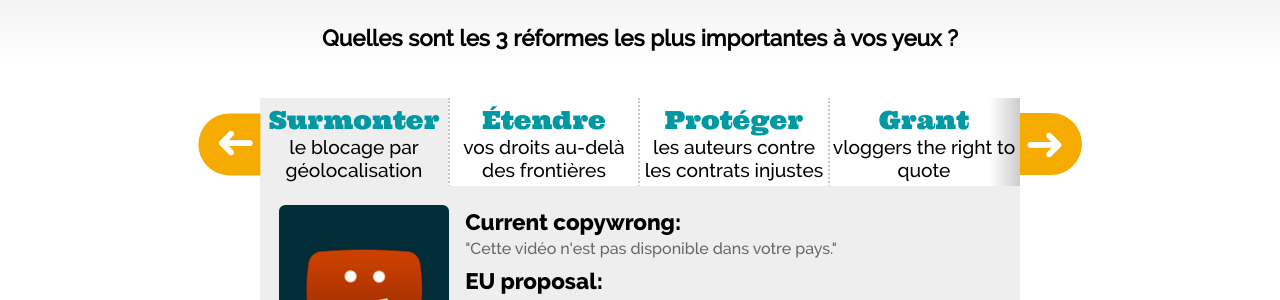
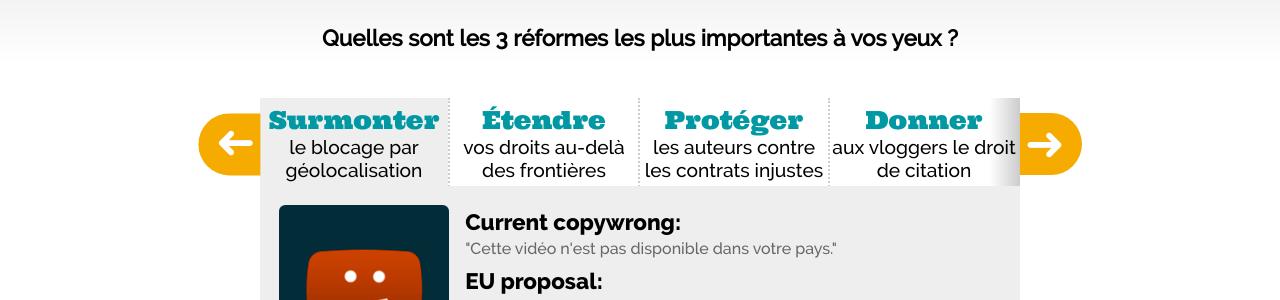
Before and after one commit to Copywrongs-Gang/Copywrongs2, a Jekyll site: the page built from fr/index.html, in a window 1280 px wide and 900 px high, scrolled down 770 px. Shown: the part 156-456 px from the top of the window. Built offline with Jekyll 4.4.1, drawn with Linux system fonts in a browser that asks for light colours; some of the changed lines change nothing that is shown.

Commit message:
Translation WIP: Right to quote

```diff
--- a/_data/french.yml
+++ b/_data/french.yml
@@ -29,13 +29,13 @@
     please: "Je vous demande de prendre position pour <strong>protéger les artistes contre leur exploitation</strong> et contre l'utilisation de contrats abusifs."
     do: Votez pour l'amendement de compromis sur le point <a class="am" href="https://juliareda.eu/copyright-evaluation-report-explained/#authors" target="_blank">#3</a> du rapport de la députée Julia Reda et soutenez les ajouts des amendements <abbr class="am" title="Cites a UN report that emphasizes the importance of protecting authors">#107</abbr>, <abbr class="am" title="Calls for an author's right to bring their works to the market themselves in case a rightholder does not do so for a period of time">#200</abbr> et <abbr class="am" title="Calls for income tied to exceptions and limitations (e.g. private copying levies) to go directly to the authors, not other rightholders">#527</abbr>.
 righttoquote:
-    h: "<span>Grant</span> vloggers the right to quote"
-    cw: "Quoting some words is usually legal, but this hasn't been extended to videos or sound recordings – making YouTubers & podcasters outlaws."
-    eu: "Exceptions like the one for quotation must apply to all forms of cultural expression in a <strong>technology-neutral</strong> manner."
+    h: "<span>Donner</span> aux vloggers le droit de citation"
+    cw: "Citer quelques mots est généralement légal, mais ce droit n'a pas été étendu aux enregistrements vidéos ou sonores ­– les YouTubers et podcasters sont de ce fait des criminels."
+    eu: "Les exceptions au droit d'auteur telles que celle permettant la citation doivent s'appliquer à toutes formes d'expression culturelle et de manière <strong>technologiquement neutre</strong>."
     link: "https://juliareda.eu/copyright-evaluation-report-explained/#audiovisual"
-    please: "Please support <strong>extending quotation rights to audiovisual media</strong>."
-    do: Reject the amendments to point <a href="https://juliareda.eu/copyright-evaluation-report-explained/#audiovisual" target="_blank" class="am">#14</a> of MEP Reda's report.
-    tip: "Give an example of when you've quoted something in video or audio or if you're a fan of creators who do."
+    please: "Je vous demande de prendre position en faveur de <strong>l'extension du droit de citation aux médias audiovisuels</strong>."
+    do: Rejetez les amendements au point <a href="https://juliareda.eu/copyright-evaluation-report-explained/#audiovisual" target="_blank" class="am">#14</a> du rapport de la députée Julia Reda.
+    tip: "Donnez un exemple de quand vous avez cité quelque chose dans une vidéo ou un fichier audio, ou si vous êtes fan de créateurs qui le font."
 righttolink:
     h: "<span>Defend</span> your right to link"
     cw: "The web is made of links. Can posting one be a crime? News publishers are calling for laws that limit how others can link to their websites."
```
